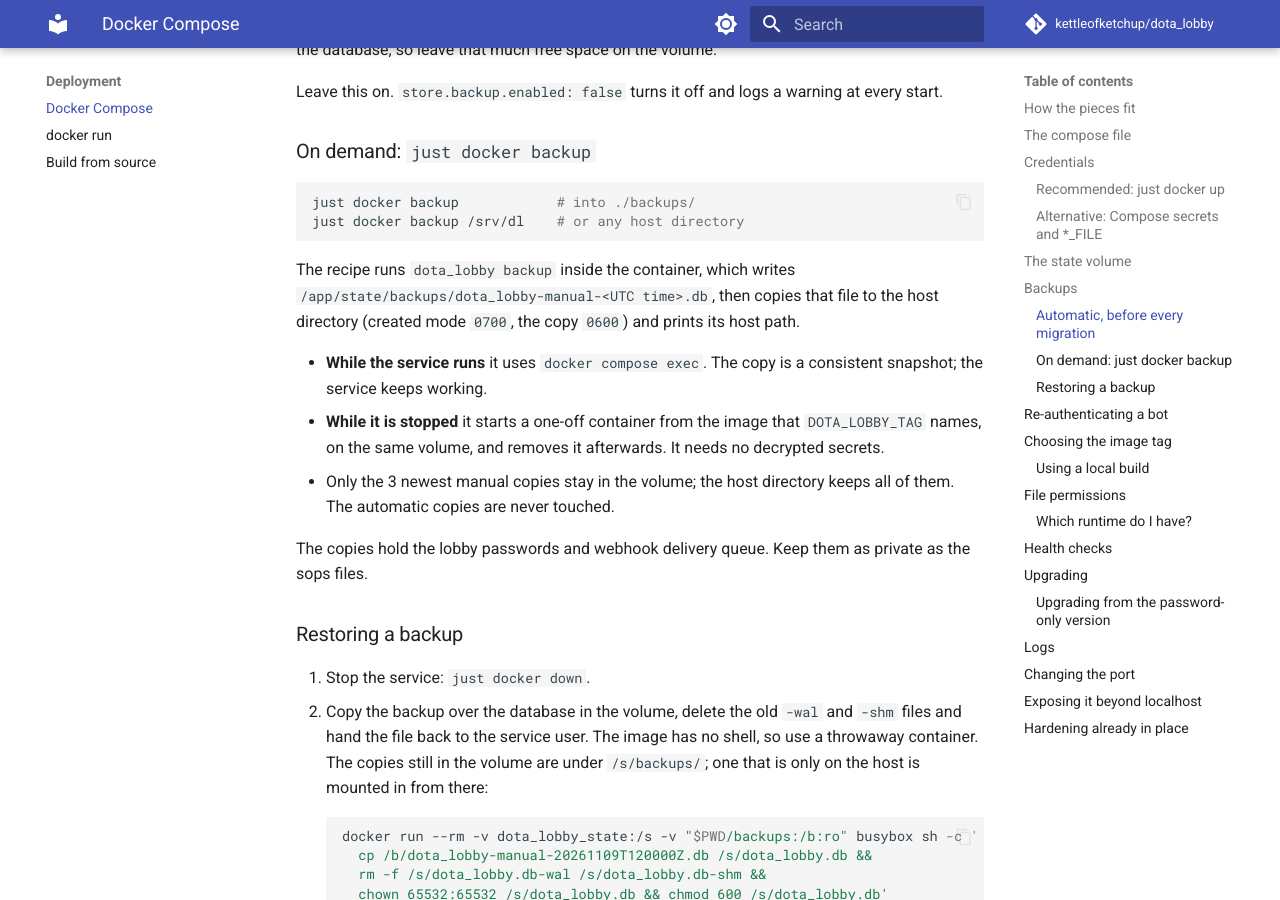
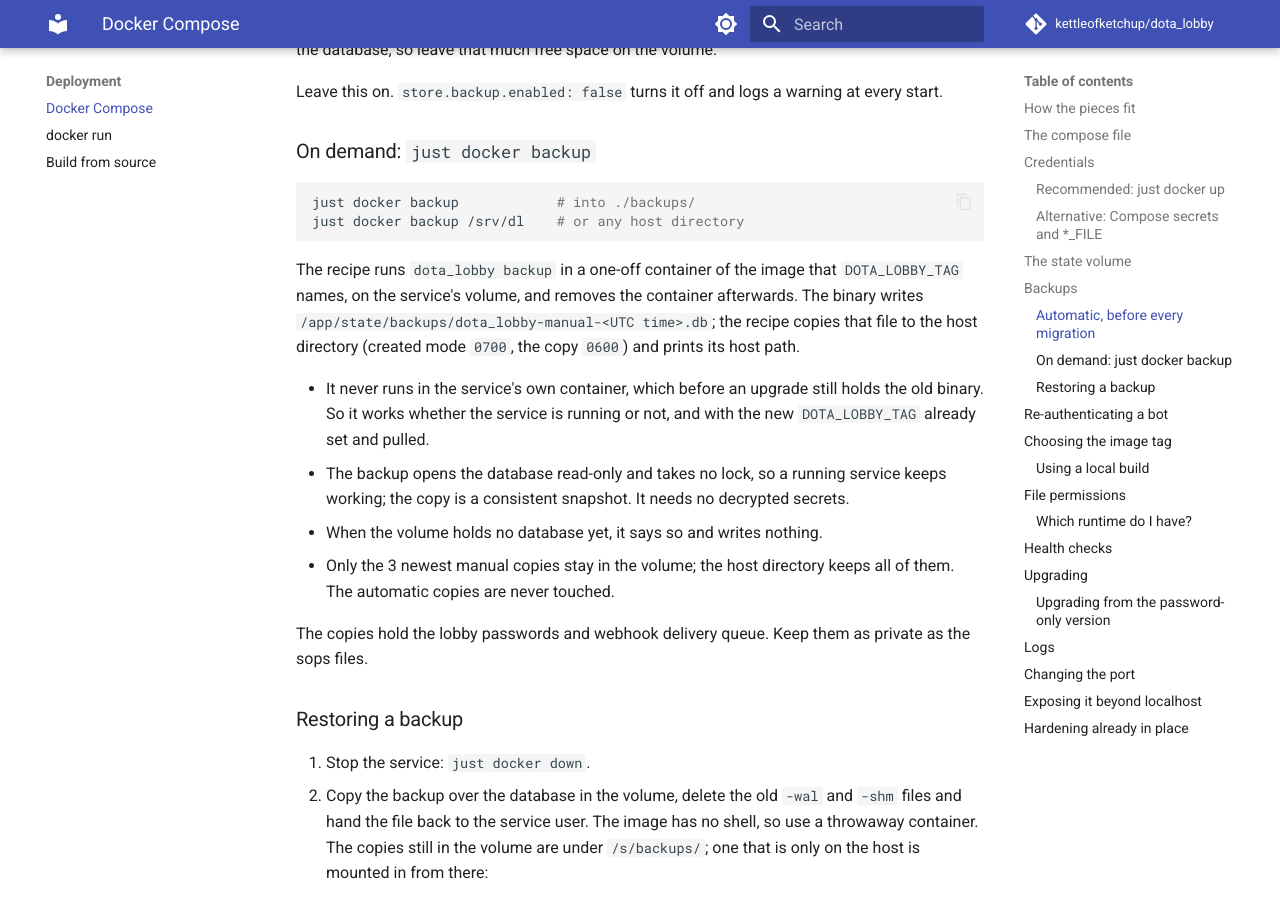
Before and after one commit to kettleofketchup/dota_lobby, an MkDocs documentation site: the page built from docs/deployment/docker-compose.md, in a window 1280 px wide and 900 px high, scrolled down 6981 px. Built offline with MkDocs 1.6.1 and Material for MkDocs 9.7.7, drawn with Linux system fonts in a browser that asks for light colours; comment, search, counter and statistics services are not loaded; some of the changed text lies outside the part shown.

Commit message:
just: take docker backups with the new image, never the running container
just docker backup ran the backup command inside the running container
when there was one. Before the first upgrade to this release that
container runs the old binary, which has no backup command, so the
documented pre-upgrade backup failed. The recipe now always starts a
one-off container of the DOTA_LOBBY_TAG image on the state volume; the
backup opens the database read-only and takes no lock, so it is safe
next to a running service.

dota_lobby backup gains --missing-ok, which exits 0 without writing
anything when there is no database yet, and the recipe uses it so a
volume without a database is reported rather than failing. The docker
run guide no longer uses docker exec for the same reason.

````diff
--- a/docs/deployment/docker-compose.md
+++ b/docs/deployment/docker-compose.md
@@ -279,14 +279,17 @@ just docker backup            # into ./backups/
 just docker backup /srv/dl    # or any host directory
 ```
 
-The recipe runs `dota_lobby backup` inside the container, which writes
-`/app/state/backups/dota_lobby-manual-<UTC time>.db`, then copies that file to the host
-directory (created mode `0700`, the copy `0600`) and prints its host path.
+The recipe runs `dota_lobby backup` in a one-off container of the image that
+`DOTA_LOBBY_TAG` names, on the service's volume, and removes the container afterwards. The
+binary writes `/app/state/backups/dota_lobby-manual-<UTC time>.db`; the recipe copies that
+file to the host directory (created mode `0700`, the copy `0600`) and prints its host path.
 
-- **While the service runs** it uses `docker compose exec`. The copy is a consistent snapshot;
-  the service keeps working.
-- **While it is stopped** it starts a one-off container from the image that `DOTA_LOBBY_TAG`
-  names, on the same volume, and removes it afterwards. It needs no decrypted secrets.
+- It never runs in the service's own container, which before an upgrade still holds the old
+  binary. So it works whether the service is running or not, and with the new
+  `DOTA_LOBBY_TAG` already set and pulled.
+- The backup opens the database read-only and takes no lock, so a running service keeps
+  working; the copy is a consistent snapshot. It needs no decrypted secrets.
+- When the volume holds no database yet, it says so and writes nothing.
 - Only the 3 newest manual copies stay in the volume; the host directory keeps all of them.
   The automatic copies are never touched.
 
@@ -531,8 +534,8 @@ just docker up
 just docker logs              # "pre-migration backup written" when there was something to migrate
 ```
 
-`just docker backup` runs in the old container if it is up, or in a one-off container of the
-new image if it is not. Either way it migrates nothing.
+`just docker backup` runs in a one-off container of the new image, next to the old service if
+it is still up, and migrates nothing.
 
 - `docker compose pull` and `up` with an **unchanged** `DOTA_LOBBY_TAG` change nothing: a
   pinned full-version tag never moves.
````
Also changed, not shown: changelog.d/added/deploy-safeguards.md (+4 -3 lines), changelog.d/upgrading/deploy-safeguards.md (+3 -2 lines), docs/deployment/docker.md (+10 -4 lines), docs/deployment/from-source.md (+4 -2 lines), 4 other files.
